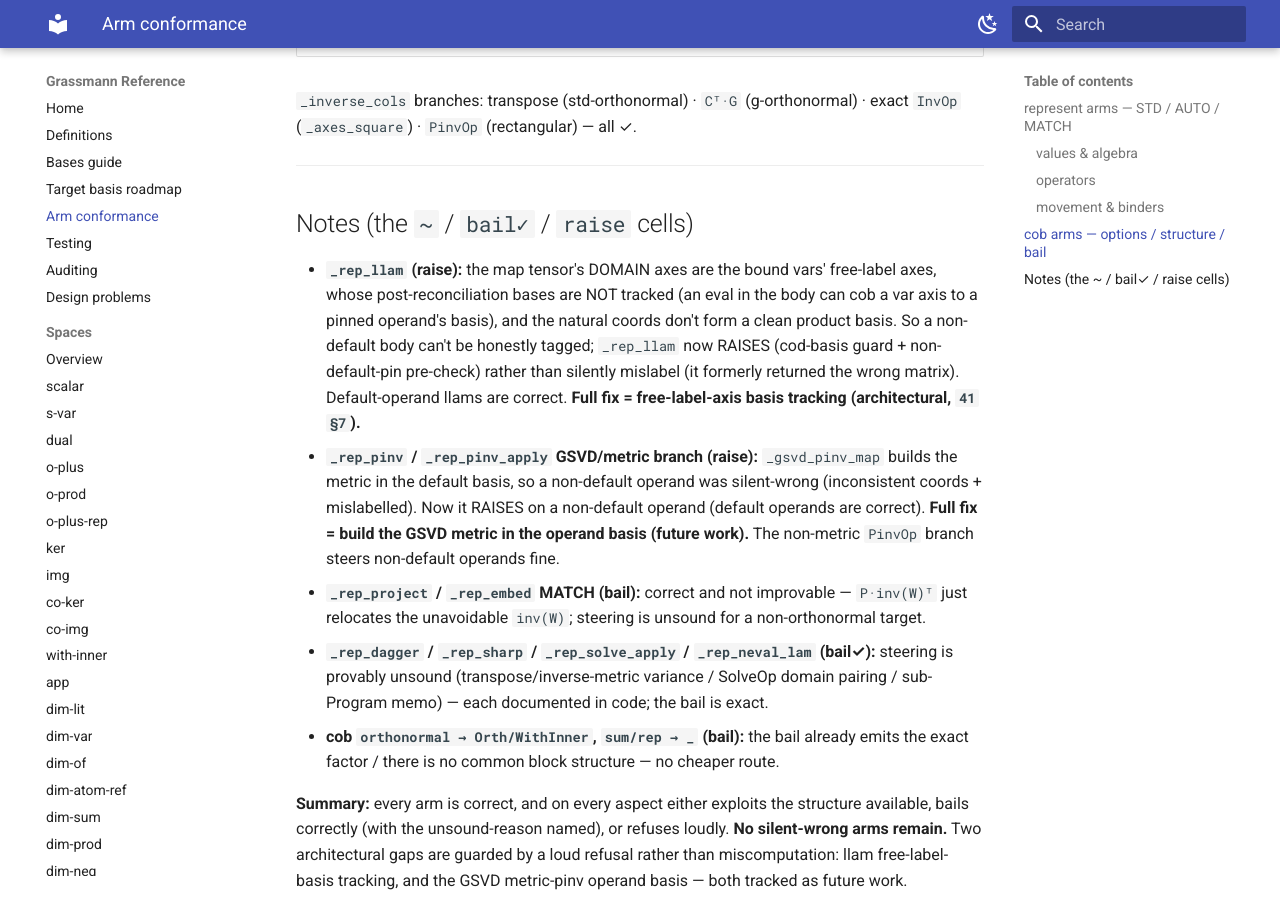
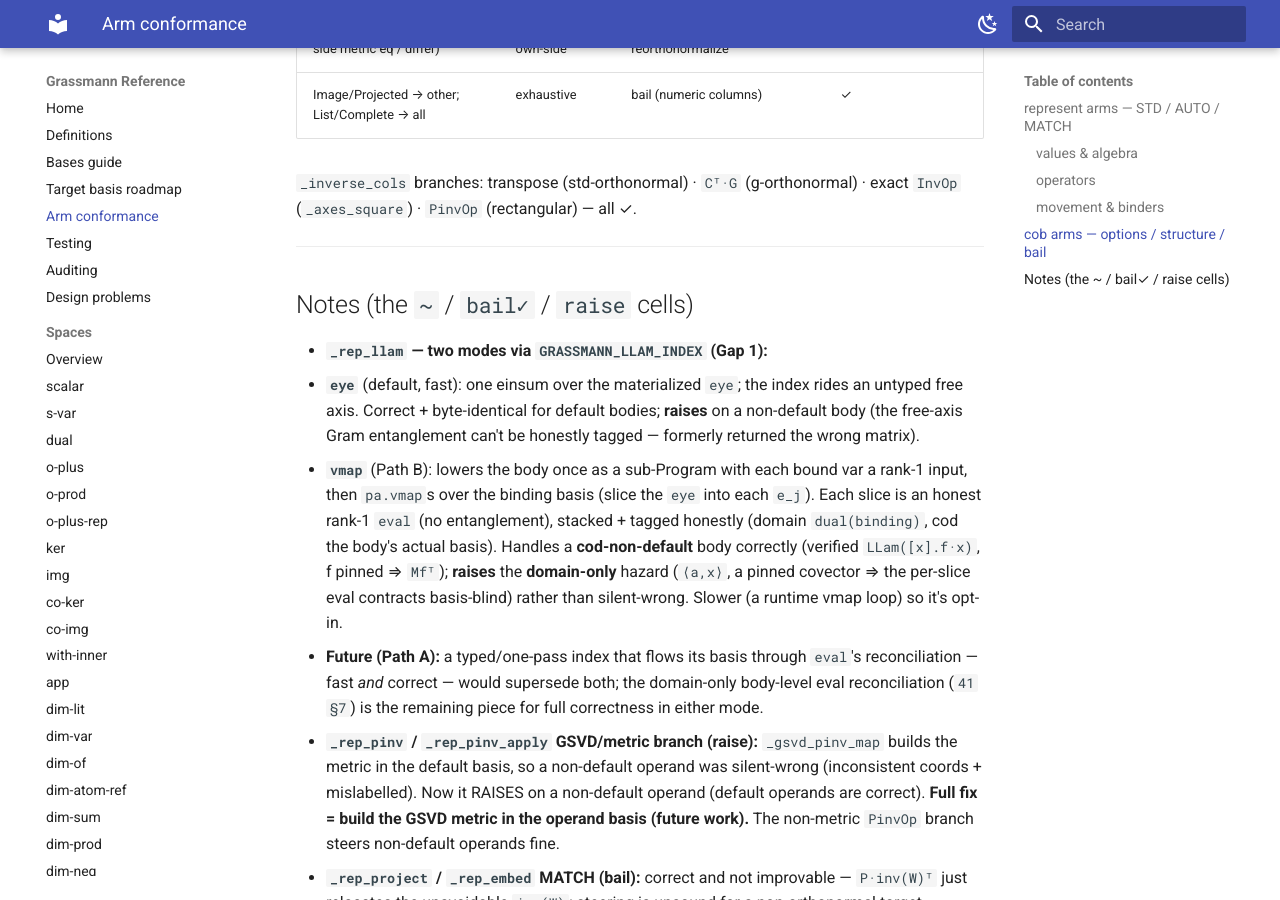
Before and after one commit to wraith1995/Grassmann, an MkDocs documentation site: the page built from docs/arm-conformance.md, in a window 1280 px wide and 900 px high, scrolled down 4655 px. Built offline with MkDocs 1.6.1 and Material for MkDocs 9.7.7, drawn with Linux system fonts in a browser that asks for light colours; some of the changed text lies outside the part shown.

Commit message:
docs: arm-conformance — LLam Path B (vmap mode) for non-default cod bodies
Document GRASSMANN_LLAM_INDEX: eye (default, fast, raises non-default) vs vmap (Path B — honest
cod-non-default bodies via per-basis-vector vmap, raises the domain-only hazard). Path A (typed
one-pass) and the domain-only body-level eval reconciliation remain future work.

```diff
--- a/docs/arm-conformance.md
+++ b/docs/arm-conformance.md
@@ -60,7 +60,7 @@ Snapshot after the STD/per-aspect follow-up (dagger + llam tag fixes, external/p
 | `_rep_permute` | ✓ **pushes the target into the operand** (axis j ← want's axis inv_perm[j]); transpose lands in `want`, no post-cob | ✓ honest `_reorder_basis` tag | ✓ same push-down for any structural target |
 | `_rep_project` / `_rep_embed` | ✓ operand realized in default before the contraction (correctness fix); std no-op | ✓ n/a (output forced to the std sub/ambient basis) | `bail` no net win — pushing the target into the columns `P` is `P·inv(W)ᵀ`, which only relocates the unavoidable `inv(W)` (= the post-cob); steering is also unsound for a non-orthonormal want |
 | `_rep_lift` / `_rep_kron` | `by-design` fused axes have no honest per-axis basis (need a Kronecker-product basis object) ⇒ operand forced to std; tag honest | ✓ natural | `by-design` generic `_match_result` after the std pre-cob |
-| `_rep_llam` | ✓ default-operand body (the common case: body in default); **raises** on a non-default body (see note) | ✓ default-operand body | `raise` a non-default body basis can't be honestly tagged yet — see note |
+| `_rep_llam` | ✓ default body; **eye mode** (default) raises on a non-default body; **vmap mode** (`GRASSMANN_LLAM_INDEX=vmap`) handles a non-default *cod* body honestly, raises the domain-only hazard — see note | ✓ default body | eye: raise; vmap: honest for cod-non-default, raise for domain-only |
 
 ---
 
@@ -88,12 +88,19 @@ pure-realizable pairs); the `_cob_from_*` handlers run only when a side is non-s
 
 ## Notes (the `~` / `bail✓` / `raise` cells)
 
-- **`_rep_llam` (raise):** the map tensor's DOMAIN axes are the bound vars' free-label axes, whose
-  post-reconciliation bases are NOT tracked (an eval in the body can cob a var axis to a pinned
-  operand's basis), and the natural coords don't form a clean product basis. So a non-default body can't
-  be honestly tagged; `_rep_llam` now RAISES (cod-basis guard + non-default-pin pre-check) rather than
-  silently mislabel (it formerly returned the wrong matrix). Default-operand llams are correct. **Full
-  fix = free-label-axis basis tracking (architectural, `41 §7`).**
+- **`_rep_llam` — two modes via `GRASSMANN_LLAM_INDEX` (Gap 1):**
+  - **`eye`** (default, fast): one einsum over the materialized `eye`; the index rides an untyped free
+    axis. Correct + byte-identical for default bodies; **raises** on a non-default body (the free-axis
+    Gram entanglement can't be honestly tagged — formerly returned the wrong matrix).
+  - **`vmap`** (Path B): lowers the body once as a sub-Program with each bound var a rank-1 input, then
+    `pa.vmap`s over the binding basis (slice the `eye` into each `e_j`). Each slice is an honest rank-1
+    `eval` (no entanglement), stacked + tagged honestly (domain `dual(binding)`, cod the body's actual
+    basis). Handles a **cod-non-default** body correctly (verified `LLam([x].f·x)`, f pinned ⇒ `Mfᵀ`);
+    **raises** the **domain-only** hazard (`⟨a,x⟩`, a pinned covector ⇒ the per-slice eval contracts
+    basis-blind) rather than silent-wrong. Slower (a runtime vmap loop) so it's opt-in.
+  - **Future (Path A):** a typed/one-pass index that flows its basis through `eval`'s reconciliation —
+    fast *and* correct — would supersede both; the domain-only body-level eval reconciliation (`41 §7`)
+    is the remaining piece for full correctness in either mode.
 - **`_rep_pinv` / `_rep_pinv_apply` GSVD/metric branch (raise):** `_gsvd_pinv_map` builds the metric in
   the default basis, so a non-default operand was silent-wrong (inconsistent coords + mislabelled). Now
   it RAISES on a non-default operand (default operands are correct). **Full fix = build the GSVD metric
```
